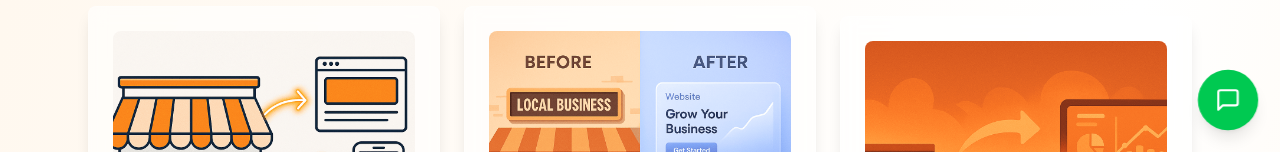
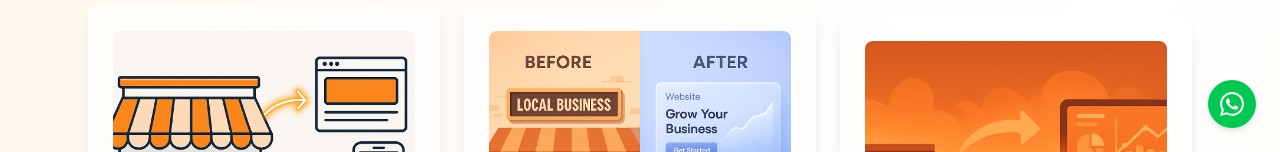
Before and after one commit to vineet-codes256/LocalBiz-Labs-Page, a Next.js app: page / in a window 1280 px wide. Shown: the part 648-800 px from the top of the page. Built offline with nearby package versions, Linux system fonts and the light colour scheme.

Commit message:
feat: enhance WhatsApp chat button with improved styling and accessibility

```diff
--- a/src/app/page.tsx
+++ b/src/app/page.tsx
@@ -129,13 +129,35 @@
         href="https://wa.me/919548816875" // Updated phone number
         target="_blank"
         rel="noopener noreferrer"
-        className="fixed bottom-6 right-6 z-40 p-4 rounded-full bg-green-500 text-white shadow-lg hover:scale-110 transition-all"
-        whileHover={{ scale: 1.1 }}
-        animate={{ scale: [1, 1.125, 1] }}
-        transition={{ duration: 1, repeat: Infinity, ease: "easeInOut" }}
+        aria-label="Chat with us on WhatsApp"
+        className="fixed bottom-4 right-4 sm:bottom-6 sm:right-6 z-50 w-14 h-14 sm:w-12 sm:h-12 flex items-center justify-center rounded-full bg-green-500 text-white shadow-2xl hover:bg-green-600 active:bg-green-700 transition-all duration-200"
+        whileHover={{ scale: 1.05 }}
+        whileTap={{ scale: 0.95 }}
+        animate={{
+          scale: [1, 1.05, 1],
+          boxShadow: [
+            "0 4px 6px -1px rgba(0, 0, 0, 0.1), 0 2px 4px -1px rgba(0, 0, 0, 0.06)",
+            "0 10px 15px -3px rgba(0, 0, 0, 0.1), 0 4px 6px -2px rgba(0, 0, 0, 0.05)",
+            "0 4px 6px -1px rgba(0, 0, 0, 0.1), 0 2px 4px -1px rgba(0, 0, 0, 0.06)"
+          ]
+        }}
+        transition={{
+          duration: 2,
+          repeat: Infinity,
+          ease: "easeInOut",
+          scale: { duration: 2 },
+          boxShadow: { duration: 2 }
+        }}
       >
-        <svg width="24" height="24" viewBox="0 0 24 24" fill="none" stroke="currentColor" strokeWidth="2" strokeLinecap="round" strokeLinejoin="round">
-          <path d="M21 15a2 2 0 0 1-2 2H7l-4 4V5a2 2 0 0 1 2-2h14a2 2 0 0 1 2 2z"></path>
+        <svg
+          xmlns="http://www.w3.org/2000/svg"
+          width="24"
+          height="24"
+          viewBox="0 0 24 24"
+          fill="currentColor"
+          className="sm:w-6 sm:h-6"
+        >
+          <path d="M17.472 14.382c-.297-.149-1.758-.867-2.03-.967-.273-.099-.471-.148-.67.15-.197.297-.767.966-.94 1.164-.173.199-.347.223-.644.075-.297-.15-1.255-.463-2.39-1.475-.883-.788-1.48-1.761-1.653-2.059-.173-.297-.018-.458.13-.606.134-.133.298-.347.446-.52.149-.174.198-.298.298-.497.099-.198.05-.371-.025-.52-.075-.149-.669-1.612-.916-2.207-.242-.579-.487-.5-.669-.51-.173-.008-.371-.01-.57-.01-.198 0-.52.074-.792.372-.272.297-1.04 1.016-1.04 2.479 0 1.462 1.065 2.875 1.213 3.074.149.198 2.096 3.2 5.077 4.487.709.306 1.262.489 1.694.625.712.227 1.36.195 1.871.118.571-.085 1.758-.719 2.006-1.413.248-.694.248-1.289.173-1.413-.074-.124-.272-.198-.57-.347m-5.421 7.403h-.004a9.87 9.87 0 01-5.031-1.378l-.361-.214-3.741.982.998-3.648-.235-.374a9.86 9.86 0 01-1.51-5.26c.001-5.45 4.436-9.884 9.888-9.884 2.64 0 5.122 1.03 6.988 2.898a9.825 9.825 0 012.893 6.994c-.003 5.45-4.437 9.884-9.885 9.884m8.413-18.297A11.815 11.815 0 0012.05 0C5.495 0 .16 5.335.157 11.892c0 2.096.547 4.142 1.588 5.945L.057 24l6.305-1.654a11.882 11.882 0 005.683 1.448h.005c6.554 0 11.89-5.335 11.893-11.893A11.821 11.821 0 0020.885 3.488"/>
         </svg>
       </motion.a>
 
```
